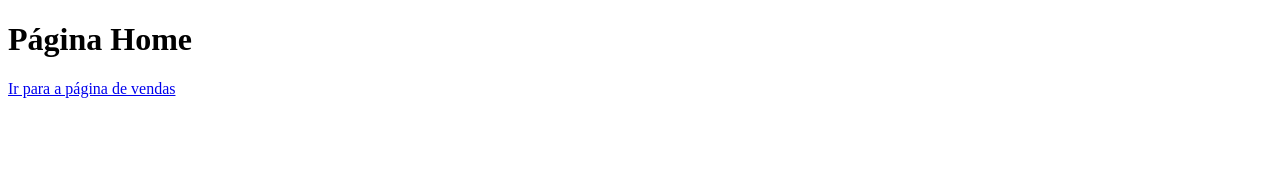
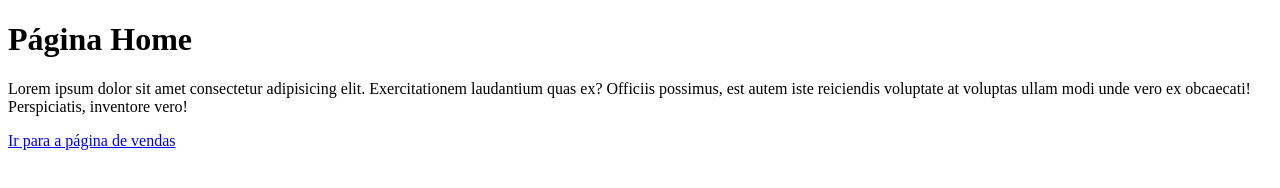
Before and after one commit to doramrx/aulagithubcurso, a plain HTML site: page index.html in a window 1280 px wide. Drawn offline with Linux system fonts and the light colour scheme.

Commit message:
Adicionado paragrafo Lorem no Home

```diff
--- a/index.html
+++ b/index.html
@@ -8,6 +8,7 @@
 </head>
 <body>
     <h1>Página Home</h1>
+    <p>Lorem ipsum dolor sit amet consectetur adipisicing elit. Exercitationem laudantium quas ex? Officiis possimus, est autem iste reiciendis voluptate at voluptas ullam modi unde vero ex obcaecati! Perspiciatis, inventore vero!</p>
     <a href="vendas.html">Ir para a página de vendas</a>
 </body>
 </html>
```
